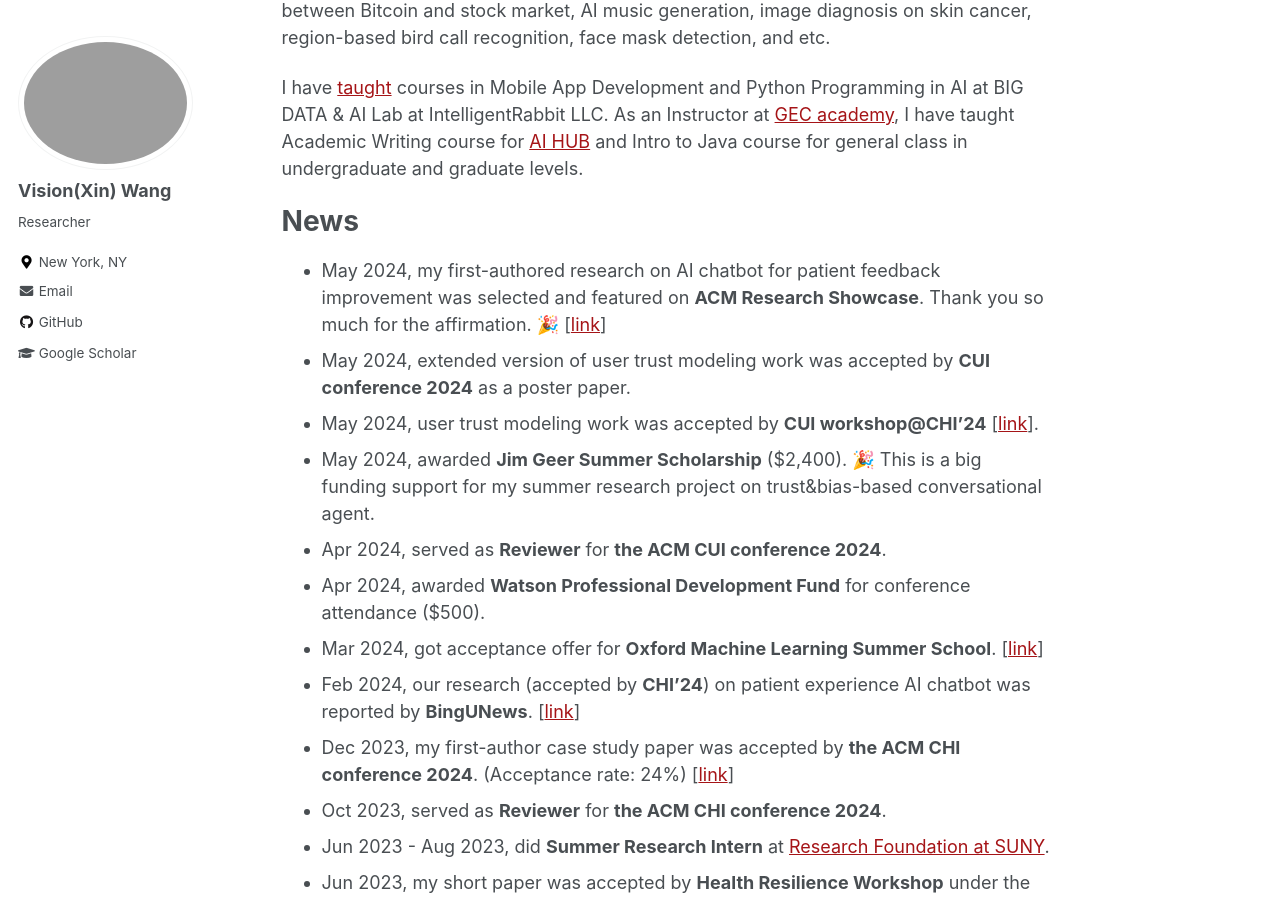
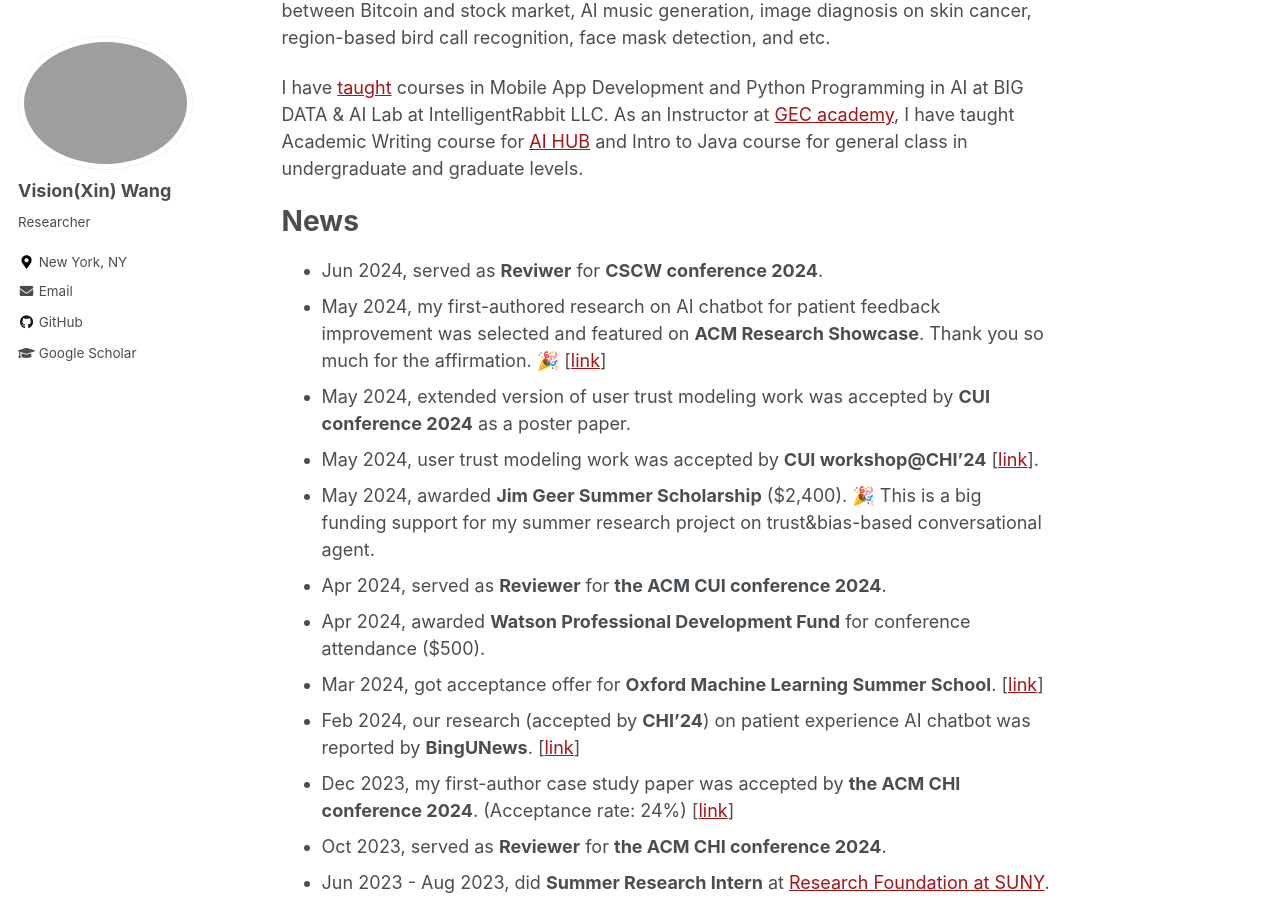
Before and after one commit to xin-wang-kr/xin-wang-kr.github.io, a Jekyll site: the page built from _pages/about.md, in a window 1280 px wide and 900 px high, scrolled down 619 px. Built offline with Jekyll 4.4.1, drawn with Linux system fonts in a browser that asks for light colours.

Commit message:
Update about.md

```diff
--- a/_pages/about.md
+++ b/_pages/about.md
@@ -26,6 +26,7 @@ I have [taught](teaching) courses in Mobile App Development and Python Programmi
 As an Instructor at [GEC academy](https://www.gecacademy.com/), I have taught Academic Writing course for [AI HUB](https://www.gecacademy.com/ai-hub) and Intro to Java course for general class in undergraduate and graduate levels.
 
 # News
+* Jun 2024, served as __Reviwer__ for __CSCW conference 2024__.
 * May 2024, my first-authored research on AI chatbot for patient feedback improvement was selected and featured on __ACM Research Showcase__. Thank you so much for the affirmation. 🎉 [[link](https://www.growkudos.com/publications/10.1145%252F3613905.3637149/reader)]
 * May 2024, extended version of user trust modeling work was accepted by __CUI conference 2024__ as a poster paper.
 * May 2024, user trust modeling work was accepted by __CUI workshop@CHI'24__ [[link](https://cui.acm.org/workshops/CHI2024/wp-content/uploads/2024/04/User-Trust-Modeling-in-Conversational-User-Interface-Based-onWord-Embedding-Bias.pdf)].
```
